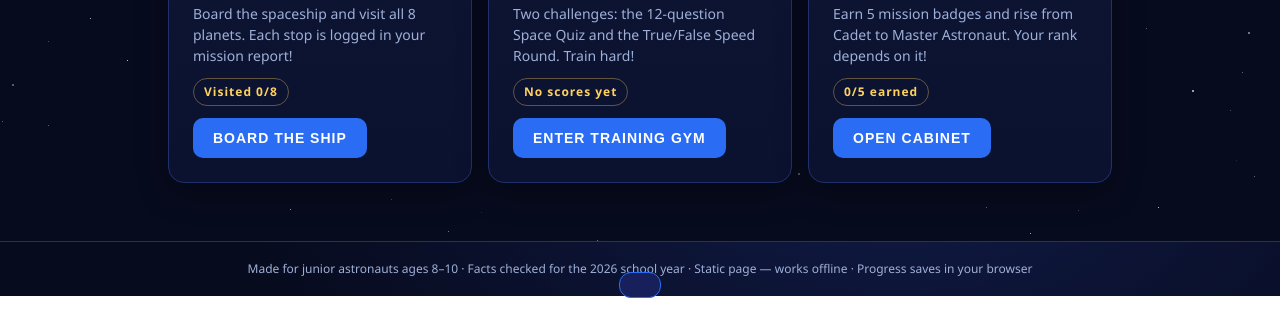
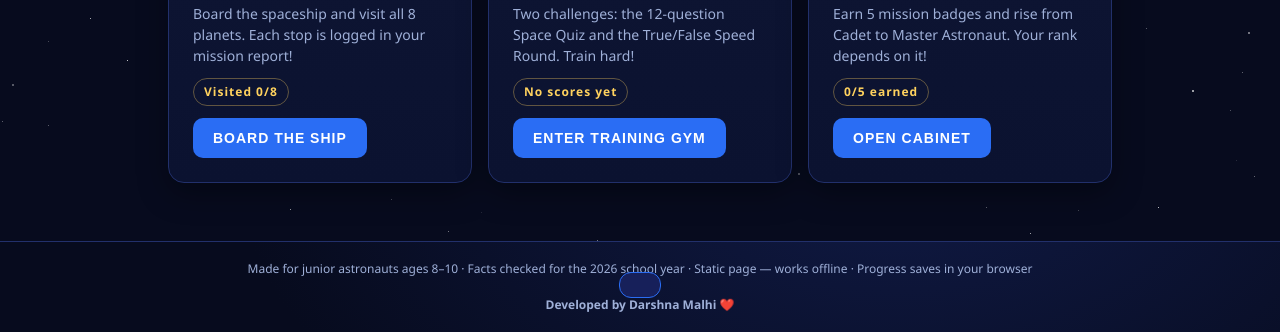
Before and after one commit to darshnamalhi56/junior-astronaut-mission-trainer, a plain HTML site: page index.html in a window 1280 px wide. Shown: the part 558-890 px from the top of the page. Before the commit the page ends 854 px from the top, so only its background shows below. Drawn offline with Linux system fonts and the light colour scheme.

```diff
--- a/index.html
+++ b/index.html
@@ -310,8 +310,12 @@
 
 <div class="toast" id="toast"></div>
 
-<footer>Made for junior astronauts ages 8–10 · Facts checked for the 2026 school year ·
-  Static page — works offline · Progress saves in your browser</footer>
+<footer>
+  Made for junior astronauts ages 8–10 · Facts checked for the 2026 school year ·
+  Static page — works offline · Progress saves in your browser
+  <br><br>
+  <strong>Developed by Darshna Malhi ❤️</strong>
+</footer>
 
 <script>
 'use strict';
```
